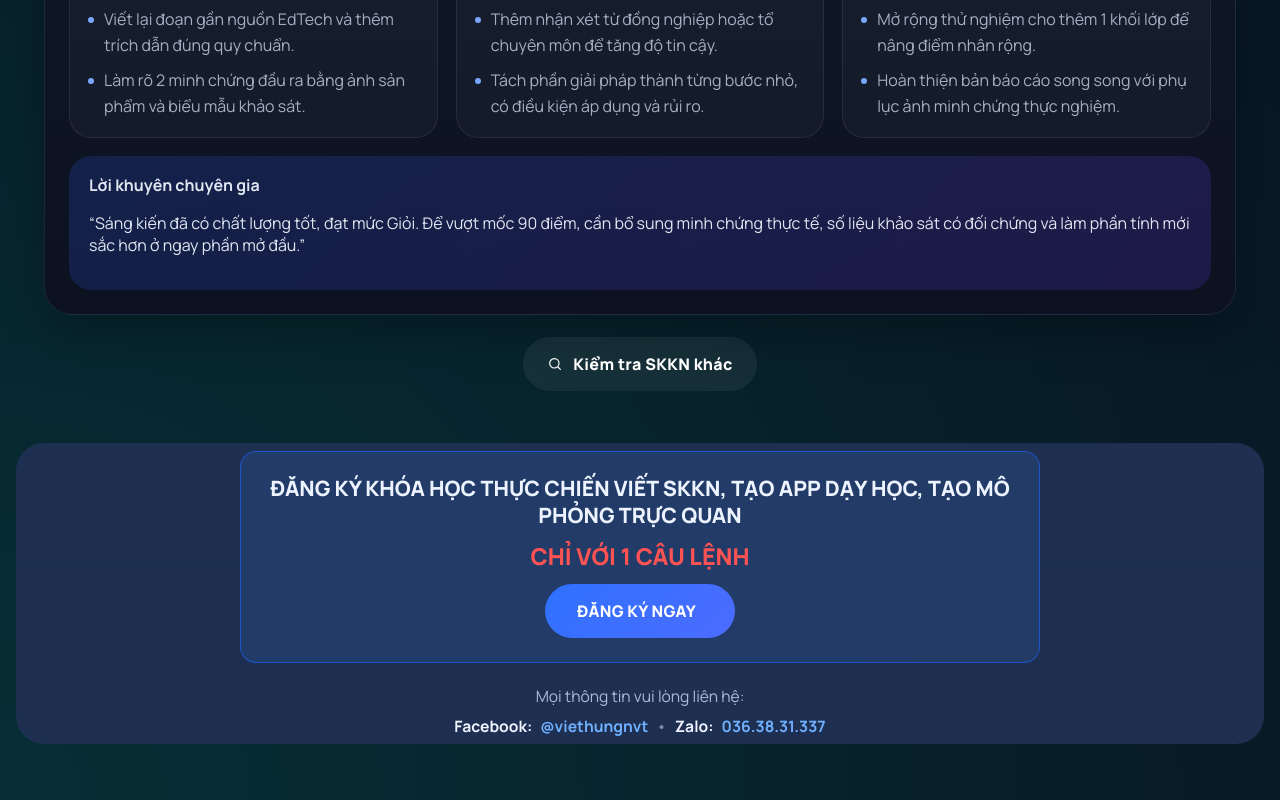
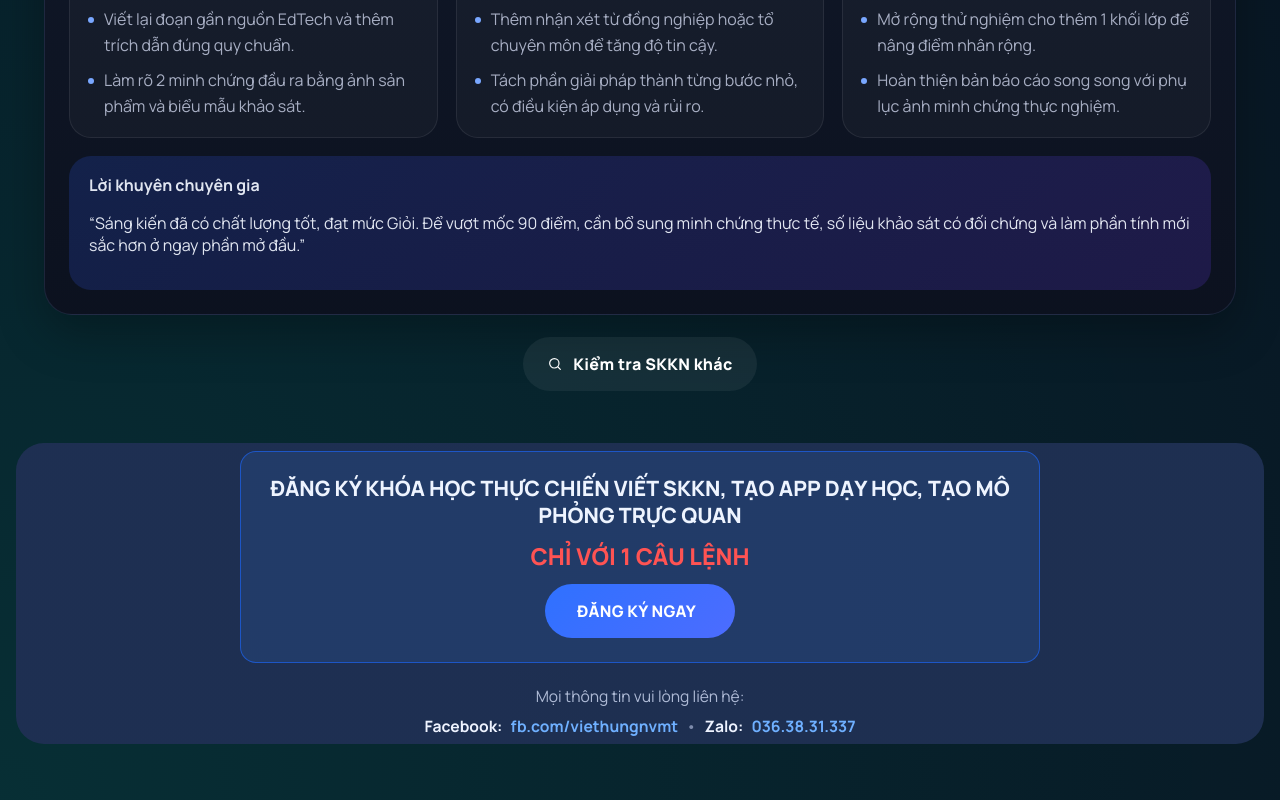
Before and after one commit to viethungnvmt-maker/kiemtraskkn, a React (Vite) app: page / in a window 1280 px wide. Shown: the part 5575-6375 px from the top of the page. Built offline with nearby package versions, Linux system fonts and the light colour scheme.

Commit message:
Add files via upload

```diff
--- a/src/App.css
+++ b/src/App.css
@@ -1707,9 +1707,18 @@ svg {
   font-size: 0.98rem;
 }
 
+.footer-contact-links a,
 .footer-contact-links span {
   color: #6fb0ff;
   font-weight: 700;
+}
+
+.footer-contact-links a {
+  text-decoration: none;
+}
+
+.footer-contact-links a:hover {
+  color: #8bc1ff;
 }
 
 .footer-contact-divider {
--- a/src/App.tsx
+++ b/src/App.tsx
@@ -848,8 +848,8 @@ export default function App() {
               <span>Mục tiêu thi đạt giải</span>
               <select defaultValue="Cấp Trường">
                 <option>Cấp Trường</option>
-                <option>Cấp Huyện</option>
-                <option>Cấp Tỉnh</option>
+                <option>Cấp Xã/Phường</option>
+                <option>Cấp Tỉnh/Thành phố</option>
               </select>
             </label>
 
@@ -1237,7 +1237,10 @@ export default function App() {
           <div className="footer-contact">
             <p>Mọi thông tin vui lòng liên hệ:</p>
             <small className="footer-contact-links">
-              <strong>Facebook:</strong> <span>@viethungnvt</span>
+              <strong>Facebook:</strong>{' '}
+              <a href="https://fb.com/viethungnvmt" target="_blank" rel="noreferrer">
+                fb.com/viethungnvmt
+              </a>
               <span className="footer-contact-divider">•</span>
               <strong>Zalo:</strong> <span>036.38.31.337</span>
             </small>
```
